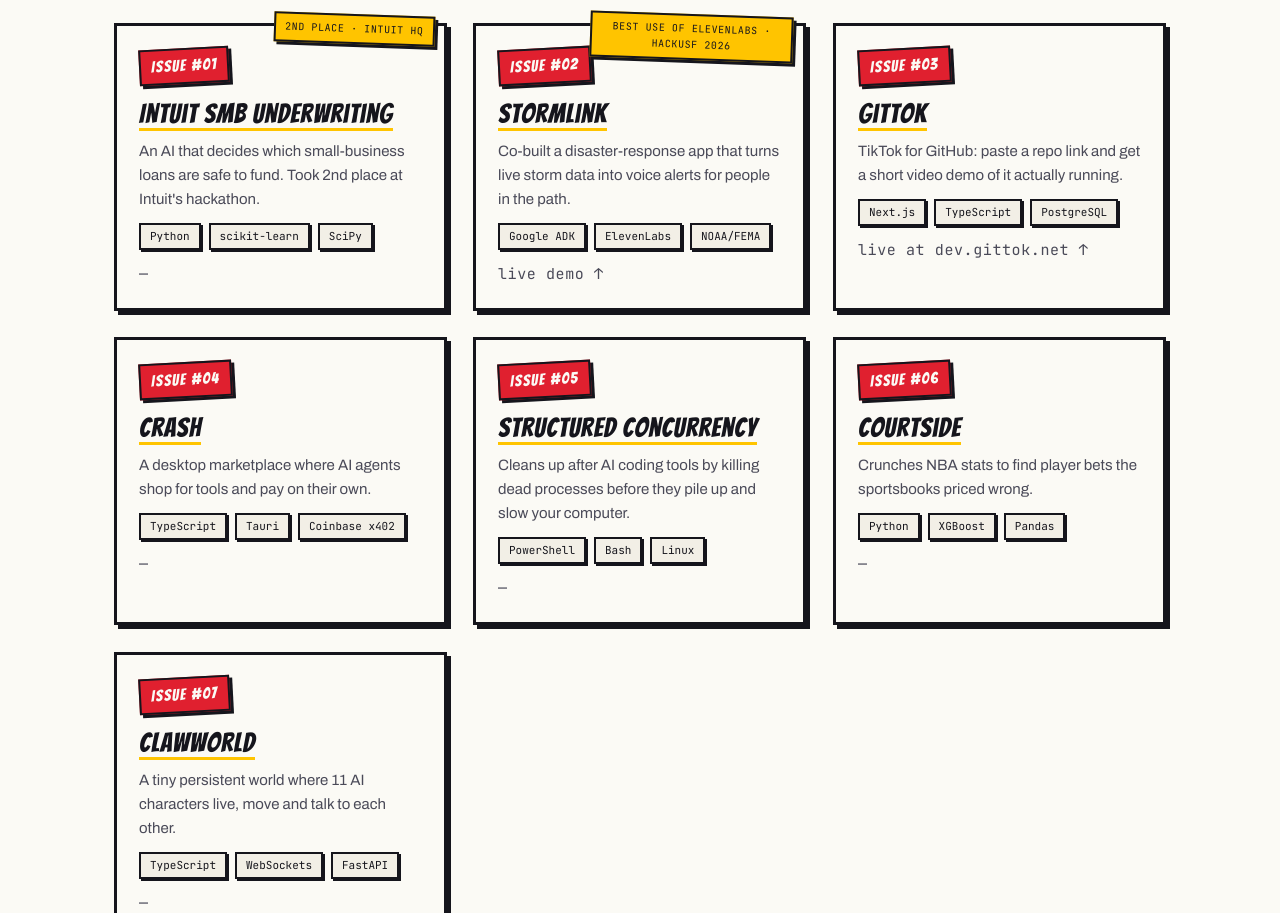
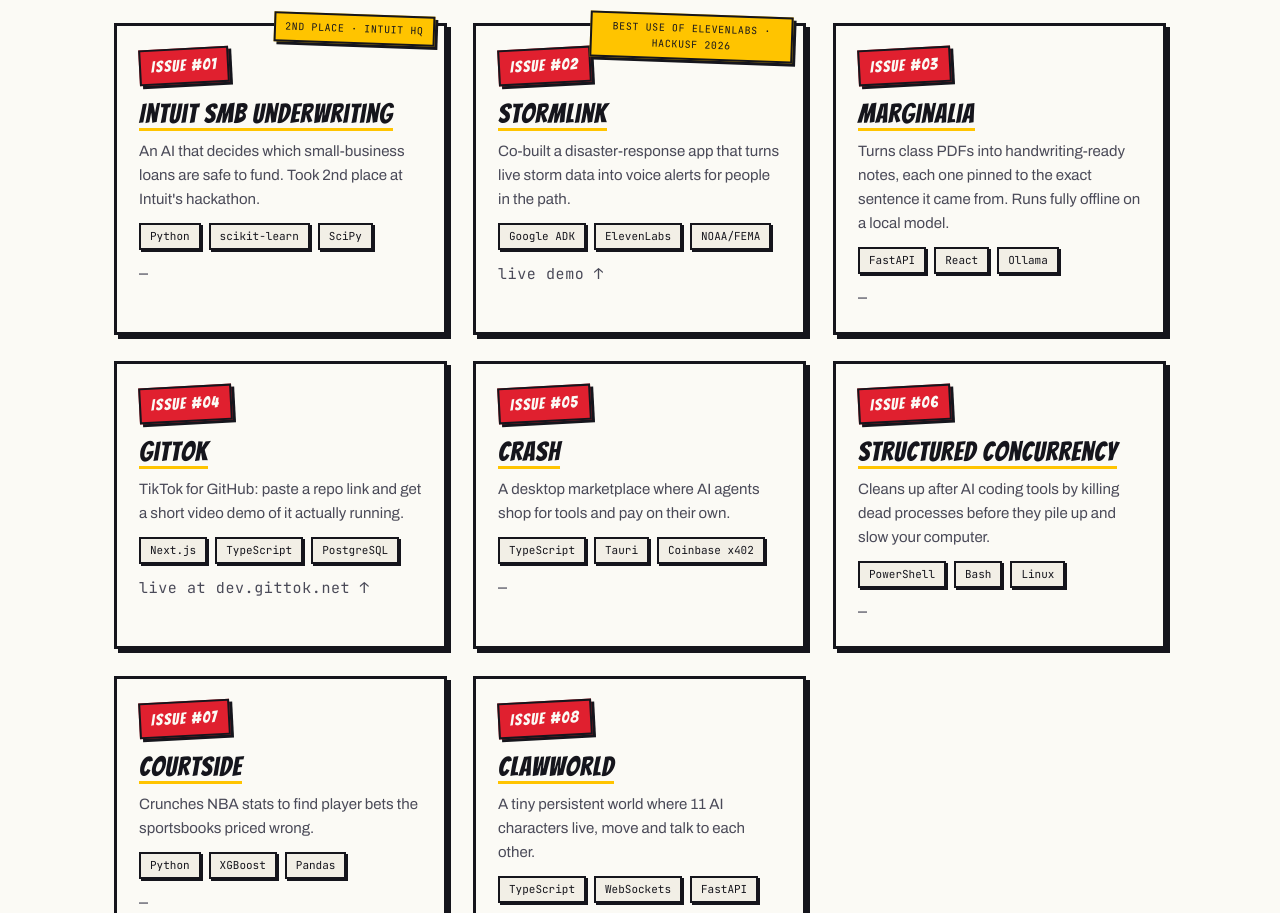
Before and after one commit to ron2k1/ron2k1.github.io, a plain HTML site: page index.html in a window 1280 px wide. Shown: the part 1887-2800 px from the top of the page. Drawn offline with Linux system fonts and the light colour scheme; no server answers.

Commit message:
Add Marginalia card as Issue #03, grow the run to eight
Marginalia is on the resume but was absent from the site. New card
slots after the two award-stamped hackathon cards and links the repo;
live stats hydrate through the existing data-repo fetch in main.js
with no JS changes. Later issues renumber 04-08 and the "Seven real
projects" copy in the hero and both meta descriptions becomes eight.

```diff
--- a/index.html
+++ b/index.html
@@ -6,7 +6,7 @@
     <title>The Incredible Ronil Basu · Portfolio</title>
     <meta
       name="description"
-      content="Ronil Basu builds AI agents, prediction engines and tools people actually use. Data science at Rutgers. Seven real projects with live GitHub stats."
+      content="Ronil Basu builds AI agents, prediction engines and tools people actually use. Data science at Rutgers. Eight real projects with live GitHub stats."
     />
     <meta name="theme-color" content="#FBFAF5" />
     <meta property="og:type" content="website" />
@@ -14,7 +14,7 @@
     <meta property="og:title" content="The Incredible Ronil Basu · Portfolio" />
     <meta
       property="og:description"
-      content="AI agents, prediction engines and tools people actually use. Data science at Rutgers. Seven real projects with live GitHub stats."
+      content="AI agents, prediction engines and tools people actually use. Data science at Rutgers. Eight real projects with live GitHub stats."
     />
     <meta property="og:image" content="https://ron2k1.github.io/og-card-splash.png" />
     <meta property="og:image:width" content="1200" />
@@ -80,7 +80,7 @@
         </h1>
         <p class="hero-sub">
           I'm <b>Ronil</b>. I study data science at Rutgers and build
-          <b>AI agents, prediction engines and tools people actually use</b>. Seven of them are
+          <b>AI agents, prediction engines and tools people actually use</b>. Eight of them are
           below with live stats straight from GitHub.
         </p>
         <div class="hero-actions">
@@ -188,6 +188,20 @@
 
           <article class="card reveal">
             <div class="badge">ISSUE #03</div>
+            <h3><a href="https://github.com/ron2k1/marginalia">Marginalia</a></h3>
+            <p>
+              Turns class PDFs into handwriting-ready notes, each one pinned to the exact
+              sentence it came from. Runs fully offline on a local model.
+            </p>
+            <div class="chip-row">
+              <span class="chip">FastAPI</span><span class="chip">React</span
+              ><span class="chip">Ollama</span>
+            </div>
+            <p class="live" data-repo="marginalia">—</p>
+          </article>
+
+          <article class="card reveal">
+            <div class="badge">ISSUE #04</div>
             <h3><a href="https://dev.gittok.net">GitTok</a></h3>
             <p>
               TikTok for GitHub: paste a repo link and get a short video demo of it actually
@@ -201,7 +215,7 @@
           </article>
 
           <article class="card reveal">
-            <div class="badge">ISSUE #04</div>
+            <div class="badge">ISSUE #05</div>
             <h3><a href="https://github.com/ron2k1/crash-app">Crash</a></h3>
             <p>A desktop marketplace where AI agents shop for tools and pay on their own.</p>
             <div class="chip-row">
@@ -212,7 +226,7 @@
           </article>
 
           <article class="card reveal">
-            <div class="badge">ISSUE #05</div>
+            <div class="badge">ISSUE #06</div>
             <h3>
               <a href="https://github.com/ron2k1/claude-code-structured-concurrency"
                 >Structured Concurrency</a
@@ -230,7 +244,7 @@
           </article>
 
           <article class="card reveal">
-            <div class="badge">ISSUE #06</div>
+            <div class="badge">ISSUE #07</div>
             <h3><a href="https://github.com/ron2k1/courtside-showcase">Courtside</a></h3>
             <p>Crunches NBA stats to find player bets the sportsbooks priced wrong.</p>
             <div class="chip-row">
@@ -241,7 +255,7 @@
           </article>
 
           <article class="card reveal">
-            <div class="badge">ISSUE #07</div>
+            <div class="badge">ISSUE #08</div>
             <h3><a href="https://github.com/ron2k1/ClawWorld">ClawWorld</a></h3>
             <p>A tiny persistent world where 11 AI characters live, move and talk to each other.</p>
             <div class="chip-row">
```
